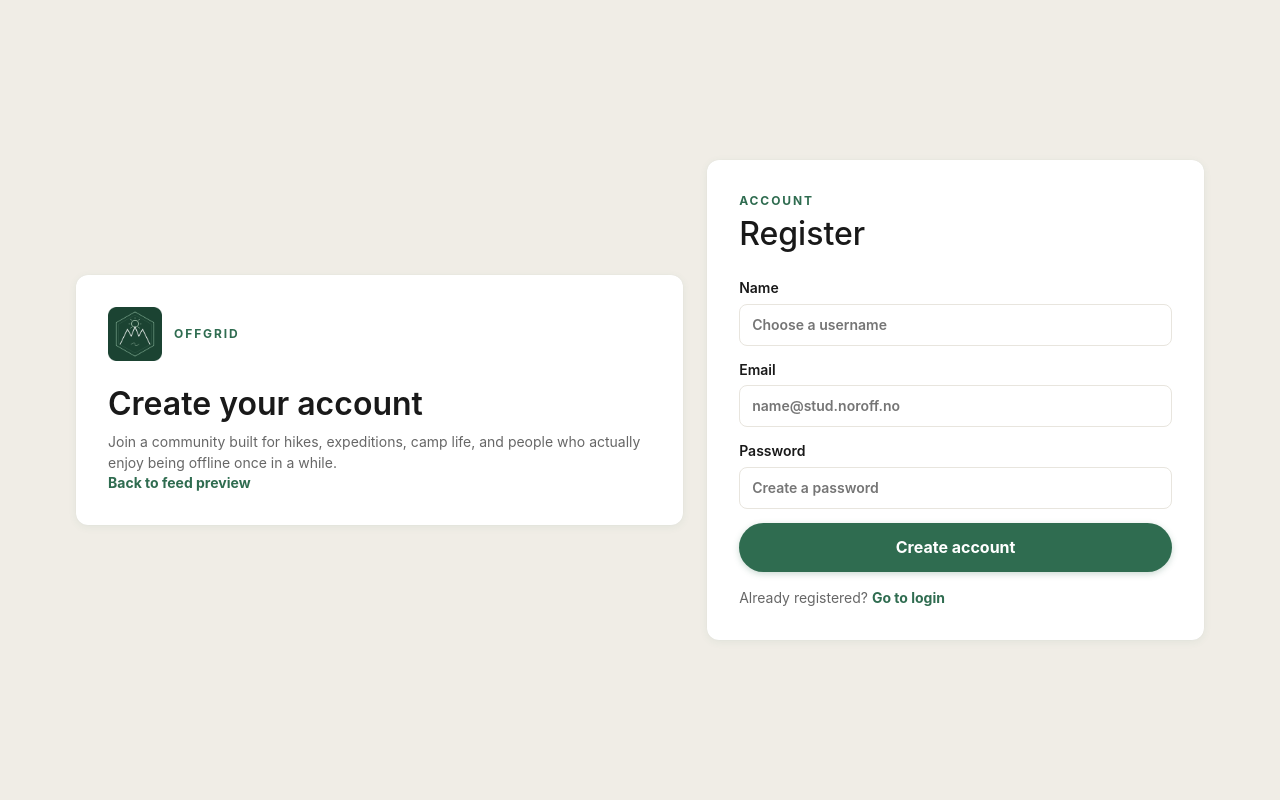
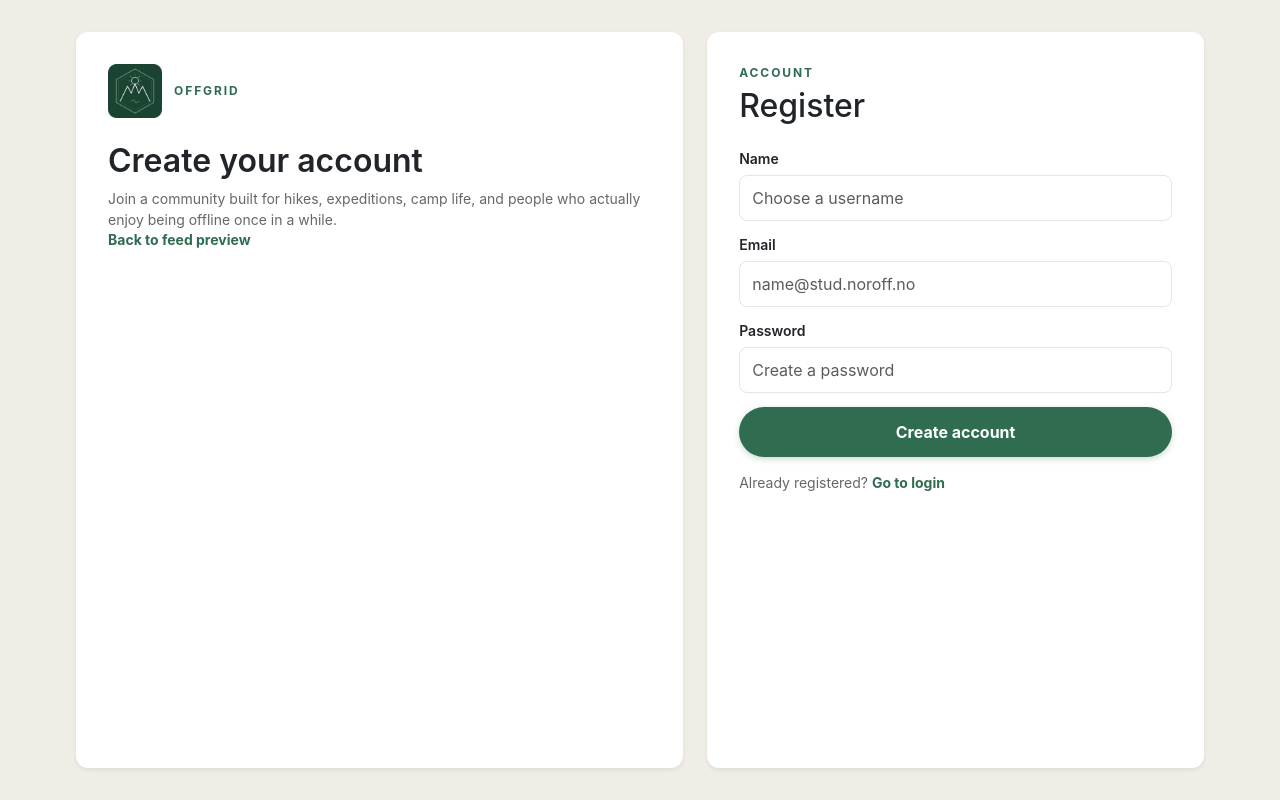
Before and after one commit to Nicklasoeen/offgrid, a website built with Vite: page register.html in a window 1280 px wide. Built offline with nearby package versions, Linux system fonts and the light colour scheme.

Commit message:
converted auth to bootstrap/scss

```diff
--- a/register.html
+++ b/register.html
@@ -12,8 +12,8 @@
     <script type="module" src="./src/js/main.js"></script>
   </head>
   <body data-page="register">
-    <div class="auth-shell">
-      <section class="auth-intro">
+    <div class="auth-shell container-xl">
+      <section class="auth-intro card h-100 border-0 shadow-sm">
         <div class="auth-brand">
           <img
             class="brand-logo brand-logo-large"
@@ -30,46 +30,54 @@
         <a class="text-link" href="./index.html">Back to feed preview</a>
       </section>
 
-      <main class="auth-card">
-        <div class="section-heading compact">
+      <main class="auth-card card h-100 border-0 shadow-sm">
+        <div class="section-heading compact d-flex justify-content-between align-items-start">
           <div>
             <p class="eyebrow">Account</p>
             <h2>Register</h2>
           </div>
         </div>
 
-        <form class="stacked-form" aria-label="Register form">
-          <label>
-            Name
+        <form class="stacked-form needs-validation" aria-label="Register form" action="./profile.html" method="post" novalidate>
+          <label class="form-label mb-0">
+            <span>Name</span>
             <input
+              class="form-control"
               type="text"
               name="name"
               placeholder="Choose a username"
+              minlength="2"
               required
             />
+            <div class="invalid-feedback">Please choose a username.</div>
           </label>
 
-          <label>
-            Email
+          <label class="form-label mb-0">
+            <span>Email</span>
             <input
+              class="form-control"
               type="email"
               name="email"
               placeholder="name@stud.noroff.no"
               required
             />
+            <div class="invalid-feedback">Enter a valid email address.</div>
           </label>
 
-          <label>
-            Password
+          <label class="form-label mb-0">
+            <span>Password</span>
             <input
+              class="form-control"
               type="password"
               name="password"
               placeholder="Create a password"
+              minlength="8"
               required
             />
+            <div class="invalid-feedback">Password must be at least 8 characters.</div>
           </label>
 
-          <button class="button" type="submit">Create account</button>
+          <button class="button btn btn-success" type="submit">Create account</button>
         </form>
 
         <p class="form-helper">
--- a/src/js/pages/login.js
+++ b/src/js/pages/login.js
@@ -15,6 +15,13 @@ export function initLoginPage() {
   form.addEventListener('submit', async (e) => {
     e.preventDefault();
     clearError(form);
+
+    if (!form.checkValidity()) {
+      form.classList.add('was-validated');
+      return;
+    }
+
+    form.classList.remove('was-validated');
 
     const { email, password } = Object.fromEntries(new FormData(form));
     submitBtn.disabled = true;
--- a/src/js/pages/register.js
+++ b/src/js/pages/register.js
@@ -10,6 +10,13 @@ export function initRegisterPage() {
   form.addEventListener('submit', async (e) => {
     e.preventDefault();
     clearError(form);
+
+    if (!form.checkValidity()) {
+      form.classList.add('was-validated');
+      return;
+    }
+
+    form.classList.remove('was-validated');
 
     const { name, email, password } = Object.fromEntries(new FormData(form));
     submitBtn.disabled = true;
--- a/src/styles/main.scss
+++ b/src/styles/main.scss
@@ -1024,7 +1024,7 @@ button.nav-item {
   font-size: 14px;
 }
 
-.stacked-form input {
+.stacked-form .form-control {
   width: 100%;
   border: 1px solid var(--line);
   border-radius: var(--radius-sm);
@@ -1032,9 +1032,13 @@ button.nav-item {
   padding: 10px 12px;
 }
 
-.stacked-form input:focus {
-  outline: 2px solid var(--brand);
-  outline-offset: -2px;
+.stacked-form .form-control:focus {
+  border-color: var(--brand);
+  box-shadow: 0 0 0 3px rgba(47, 108, 80, 0.12);
+}
+
+.stacked-form .invalid-feedback {
+  font-size: 12px;
 }
 
 .button {
```
Also changed, not shown: login.html (+15 -10 lines), src/styles/main.css.
